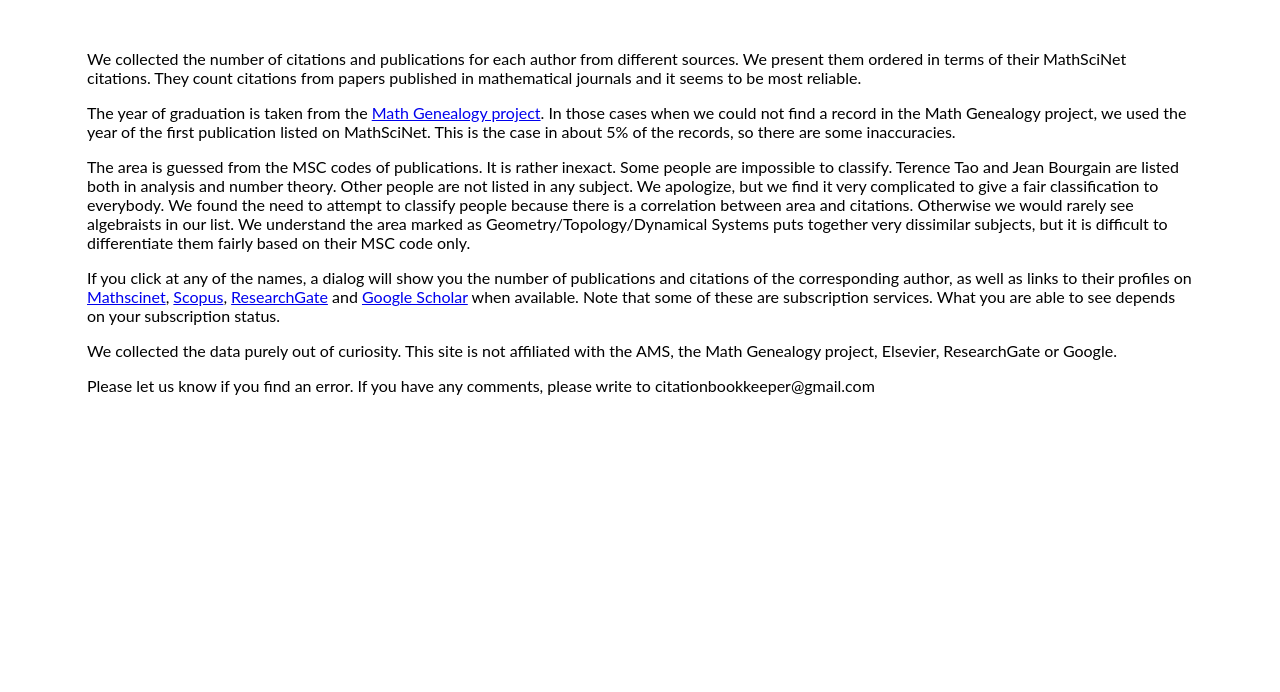
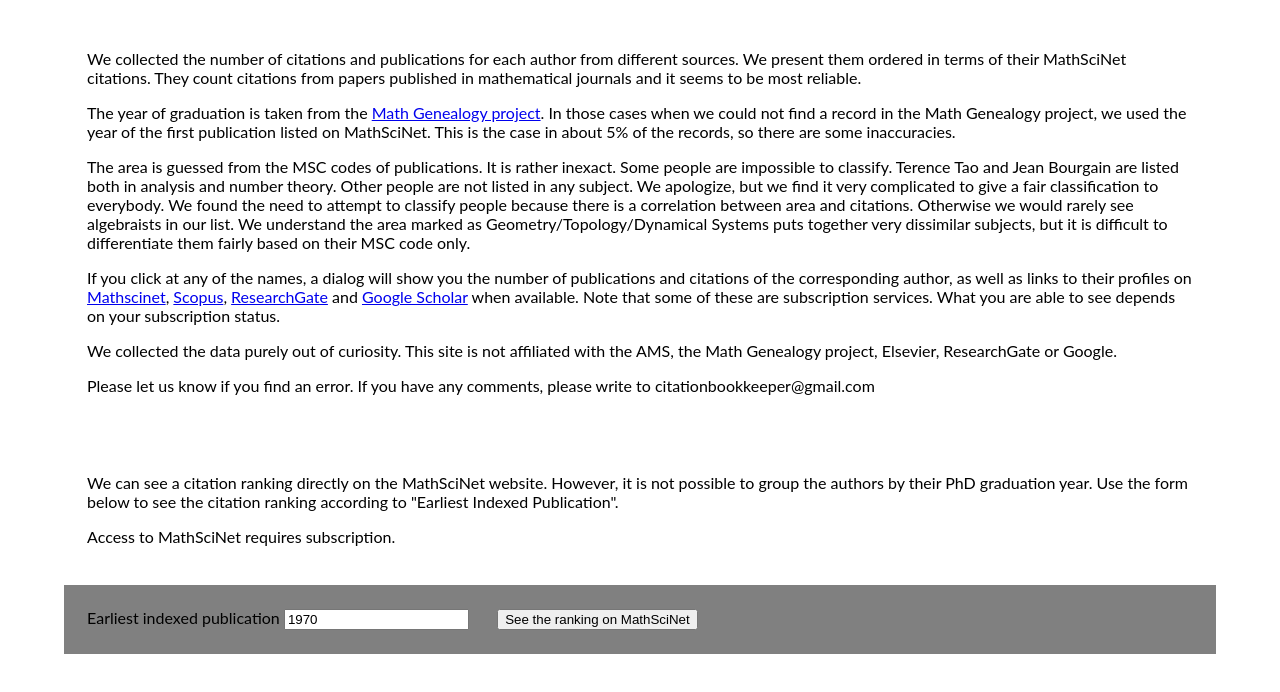
Before and after one commit to mathcitations/mathcitations.github.io, a plain HTML site: page sources.html in a window 1280 px wide. Shown: the part 226-918 px from the top of the page. Before the commit the page ends 800 px from the top, so only its background shows below. Drawn offline with Linux system fonts and the light colour scheme.

Commit message:
Add files via upload

```diff
--- a/sources.html
+++ b/sources.html
@@ -47,6 +47,19 @@
 <p>Please let us know if you find an error. If you have any comments, please write to citationbookkeeper@gmail.com</p>
 </div>
 
+    <div class="box">
+    <p>We can see a citation ranking directly on the MathSciNet website. However, it is not possible to group the authors by their PhD graduation year. Use the form below to see the citation ranking according to "Earliest Indexed Publication".</p>
+    <p>Access to MathSciNet requires subscription.</p>
+    </div>
+
+<div class="box" style="background-color:gray;">
+<form action="https://mathscinet.ams.org/mathscinet/search/authors.html" method="GET">
+    <label for="searchin">Earliest indexed publication</label> <input name="searchin" id="searchin" value="1970">
+    <input name="sort" value="citations" style="width:0px; visibility:hidden">
+    <input name="authorName" value="*" style="width:0px; visibility:hidden">
+    <button>See the ranking on MathSciNet</button>
+</form>
+</div>
 
   </body>
 </html>
```
